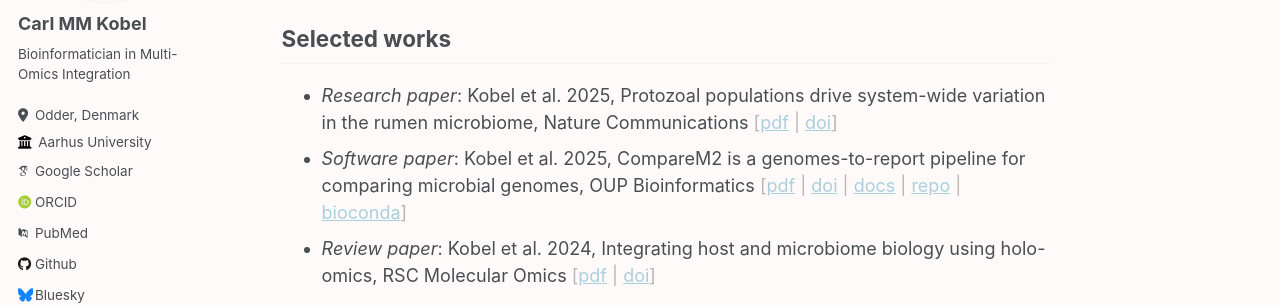
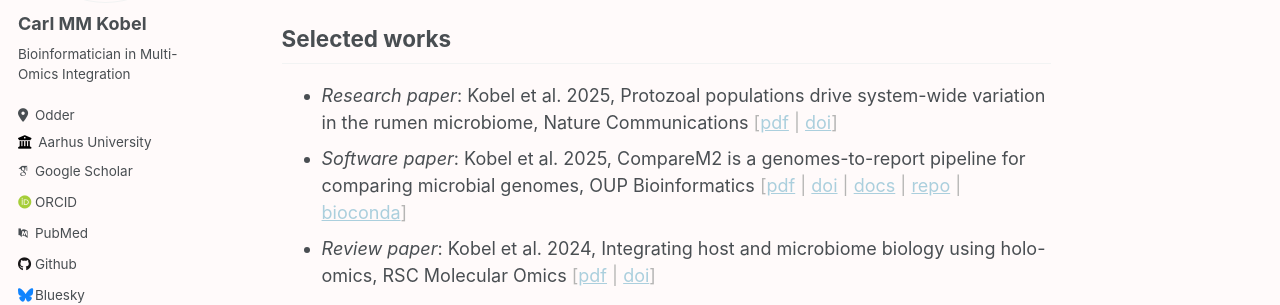
Before and after one commit to cmkobel/cmkobel.github.io, a Jekyll site: the page built from _pages/about.md, in a window 1280 px wide. Shown: the part 276-581 px from the top of the page. Built offline with Jekyll 4.4.1, drawn with Linux system fonts in a browser that asks for light colours; some web fonts are replaced.

Commit message:
Update location format in _config.yml

```diff
--- a/_config.yml
+++ b/_config.yml
@@ -25,7 +25,7 @@ author:
   name             : "Carl MM Kobel"
   pronouns         : # example: "she/her"
   bio              : "Bioinformatician in Multi-Omics Integration" #"Bioinformatician with a focus on microbiology and holo-omics"
-  location         : "Odder, Denmark"
+  location         : "Odder"
   employer         : "Aarhus University"
   uri              : # URL
   email            : #"kobel at protonmail.com"
```
